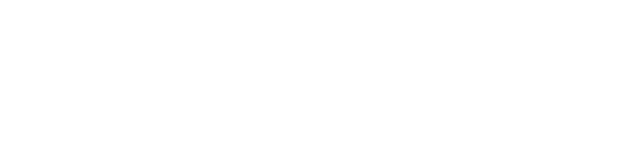
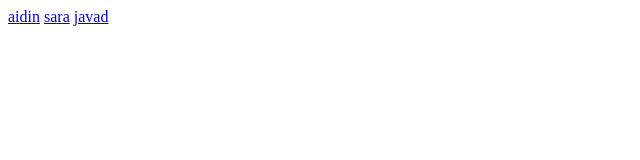
Before and after one commit to aidin-rezaei/test_project_for-learn, a plain HTML site: page intex.html in a window 1280 px wide. Shown: the whole page, without its empty margins (0-640 px from the left). Drawn offline with Linux system fonts and the light colour scheme.

Commit message:
update intex.html

```diff
--- a/intex.html
+++ b/intex.html
@@ -6,8 +6,8 @@
     <title>Document</title>
 </head>
 <body>
-    <a href="./aidin/index.html"></a>
-    <a href="./sara.html/intex.html"></a>
-    <a href="./"></a>
+    <a href="./aidin/index.html">aidin</a>
+    <a href="./sara/index.html">sara</a>
+    <a href="./javadk/index.html">javad</a>
 </body>
 </html>
```
